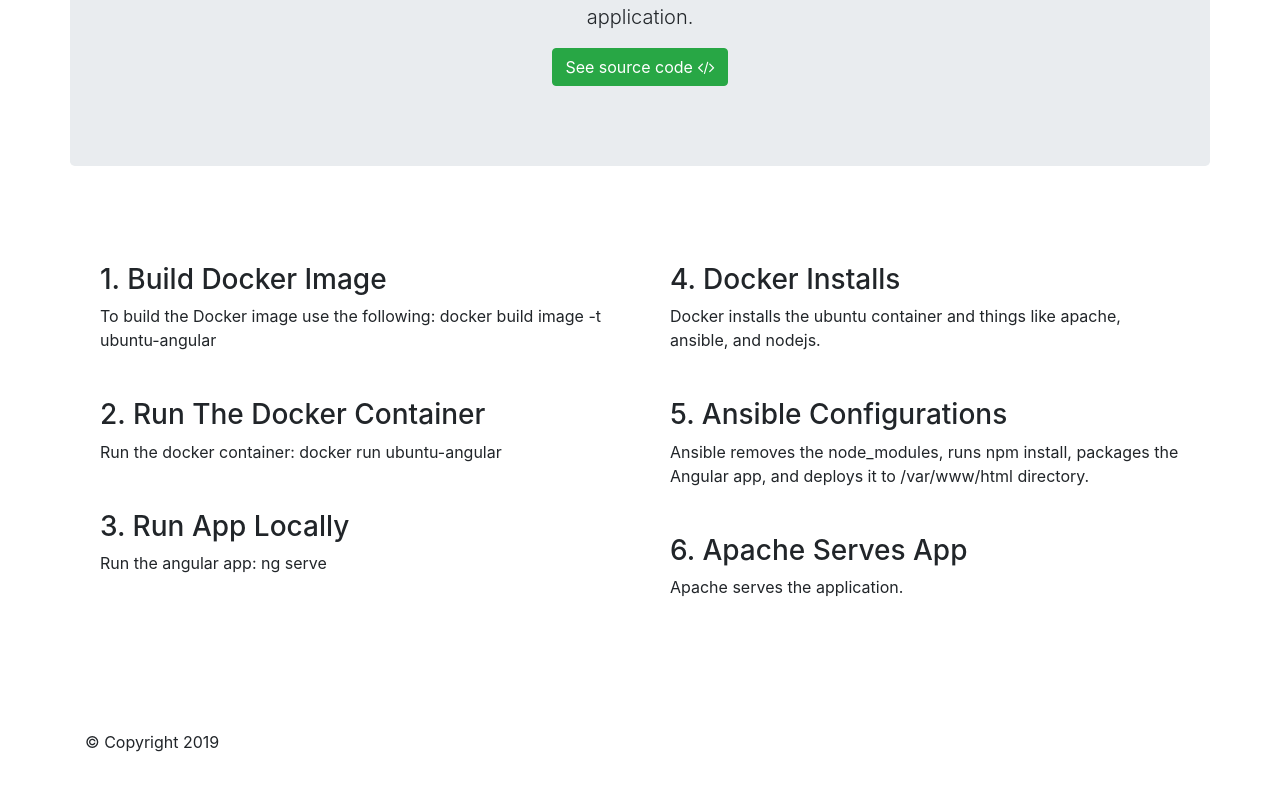
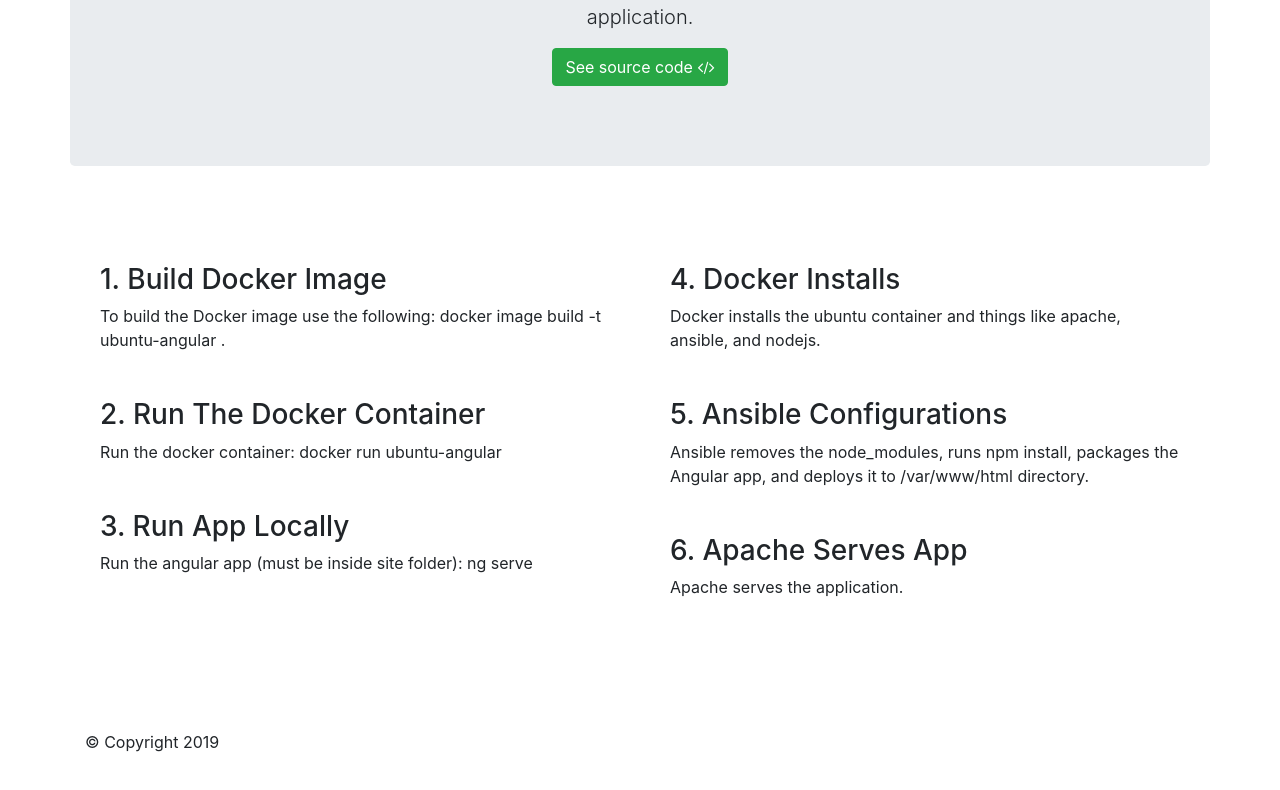
Before and after one commit to brocktubre/dockerized-angular-app, an Angular app in the folder site/: page / in a window 1280 px wide. Shown: the part 597-1387 px from the top of the page. Built offline with nearby package versions, Linux system fonts and the light colour scheme.

Commit message:
Cleaned up build steps.

```diff
--- a/site/src/app/app.component.html
+++ b/site/src/app/app.component.html
@@ -27,7 +27,7 @@
         <div class="col-6">
           <div class="info-item">
               <h3> 1. Build Docker Image </h3>
-              <p> To build the Docker image use the following: docker build image -t ubuntu-angular</p>
+              <p> To build the Docker image use the following: docker image build -t ubuntu-angular .</p>
           </div>
           <div class="info-item">
               <h3> 2. Run The Docker Container </h3>
@@ -35,7 +35,7 @@
           </div>
           <div class="info-item">
               <h3> 3. Run App Locally </h3>
-              <p> Run the angular app: ng serve </p>
+              <p> Run the angular app (must be inside site folder): ng serve</p>
           </div>
         </div>
         <div class="col-6">
```
Also changed, not shown: 2 other files (tests, documents, lock files or other folders).
